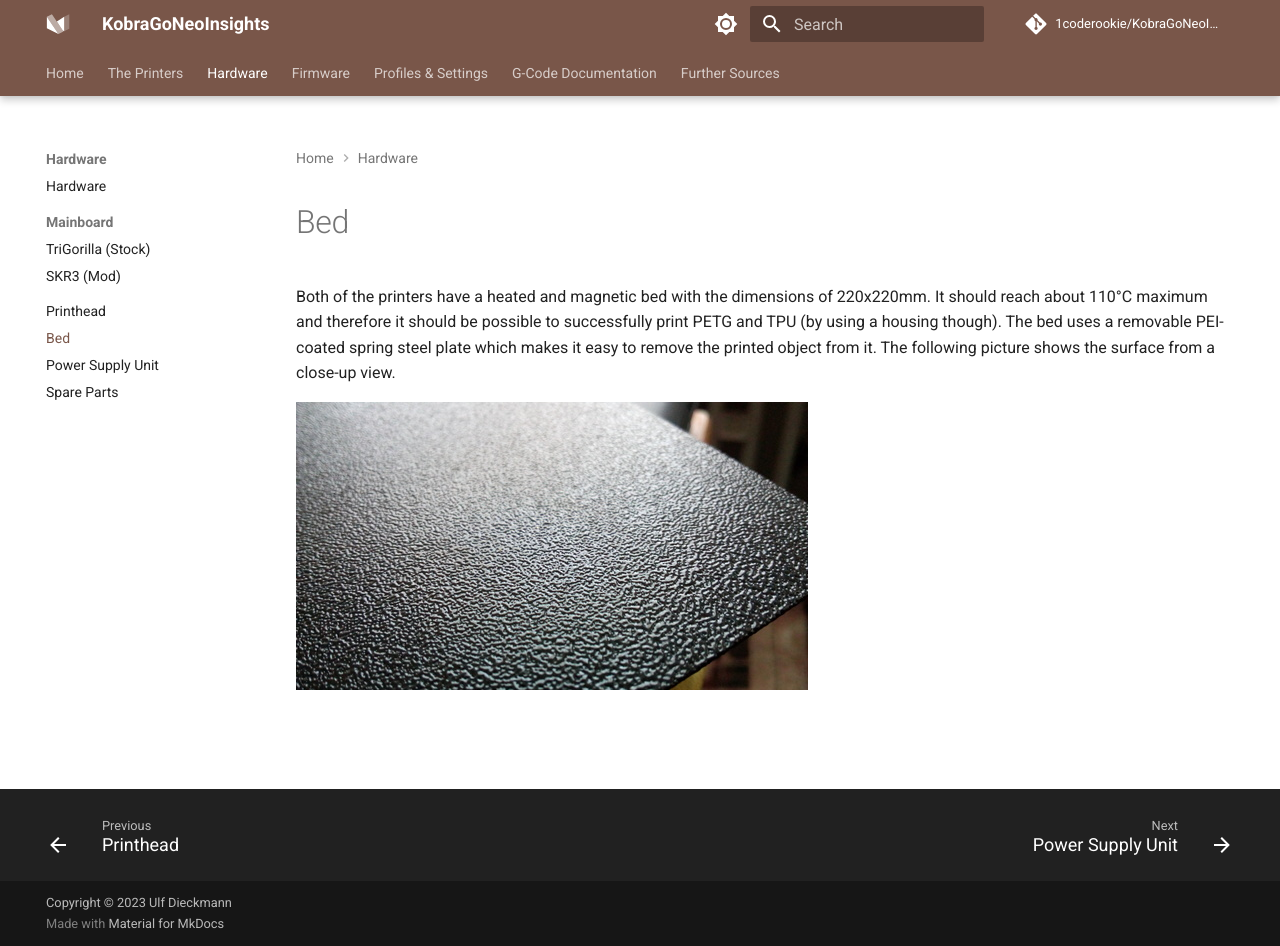
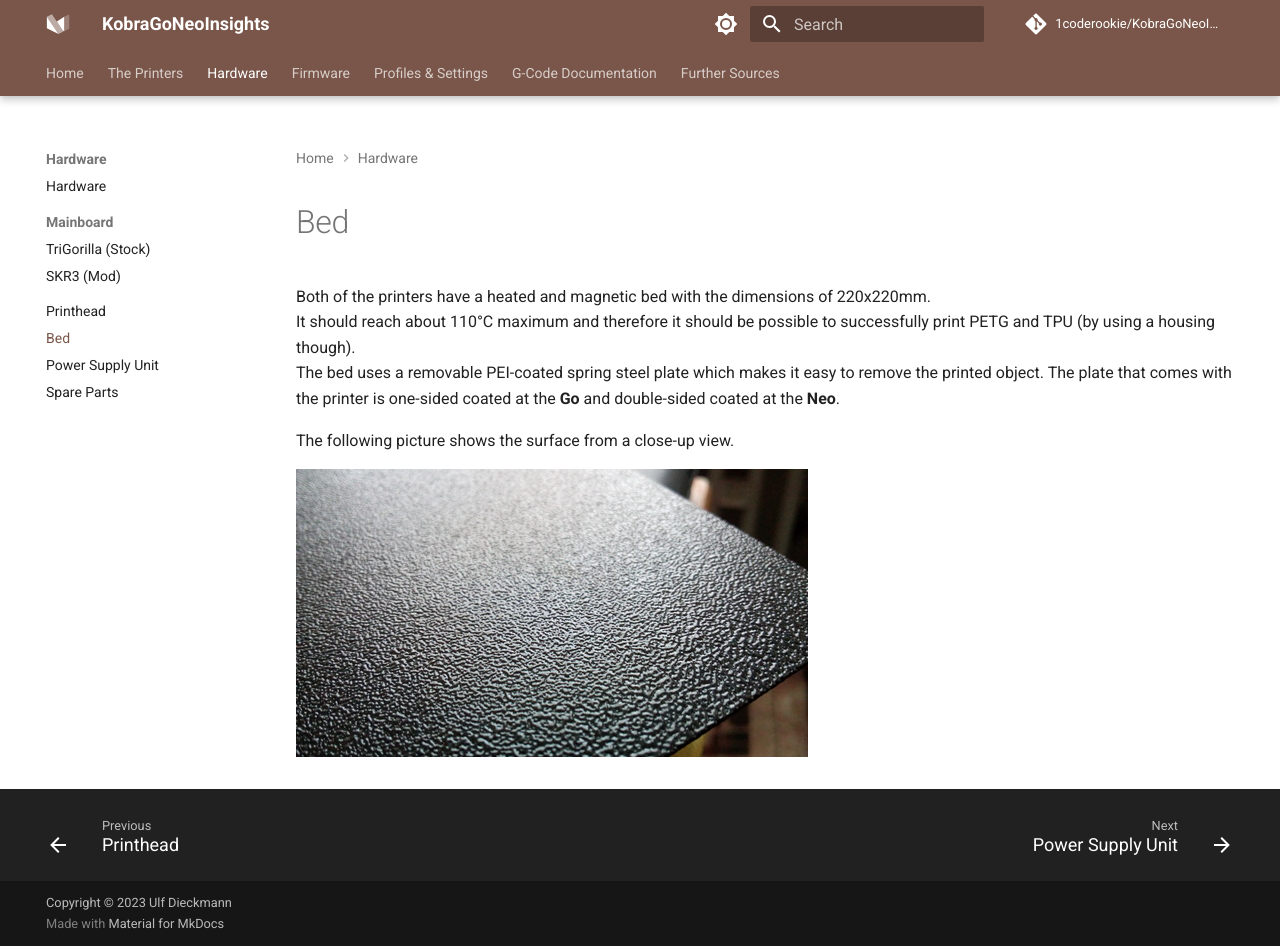
Before and after one commit to 1coderookie/KobraGoNeoInsights, an MkDocs documentation site: the page built from docs/hardware/bed.md, in a window 1280 px wide and 946 px high. Built offline with MkDocs 1.6.1 and Material for MkDocs 9.7.7, drawn with Linux system fonts in a browser that asks for light colours; comment, search, counter and statistics services are not loaded.

Commit message:
Update bed.md

```diff
--- a/docs/hardware/bed.md
+++ b/docs/hardware/bed.md
@@ -1,6 +1,10 @@
 <link rel=”manifest” href=”docs/manifest.webmanifest”>
 
 # Bed
-Both of the printers have a heated and magnetic bed with the dimensions of 220x220mm. It should reach about 110°C maximum and therefore it should be possible to successfully print PETG and TPU (by using a housing though). The bed uses a removable PEI-coated spring steel plate which makes it easy to remove the printed object from it. The following picture shows the surface from a close-up view.
+Both of the printers have a heated and magnetic bed with the dimensions of 220x220mm.
+It should reach about 110°C maximum and therefore it should be possible to successfully print PETG and TPU (by using a housing though).
+The bed uses a removable PEI-coated spring steel plate which makes it easy to remove the printed object. The plate that comes with the printer is one-sided coated at the **Go** and double-sided coated at the **Neo**.
+
+The following picture shows the surface from a close-up view.
 
 ![Close-up view of the PEI-coated plate](../assets/images/bed_closeup_web.jpg)
```
